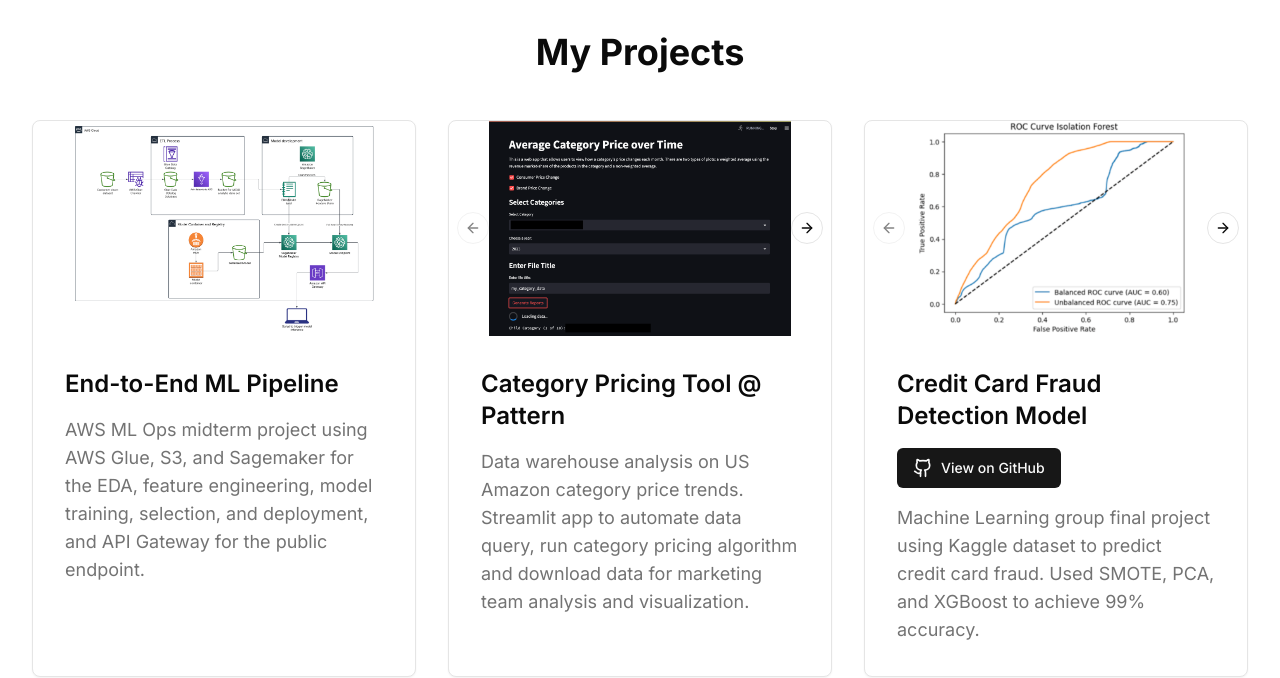
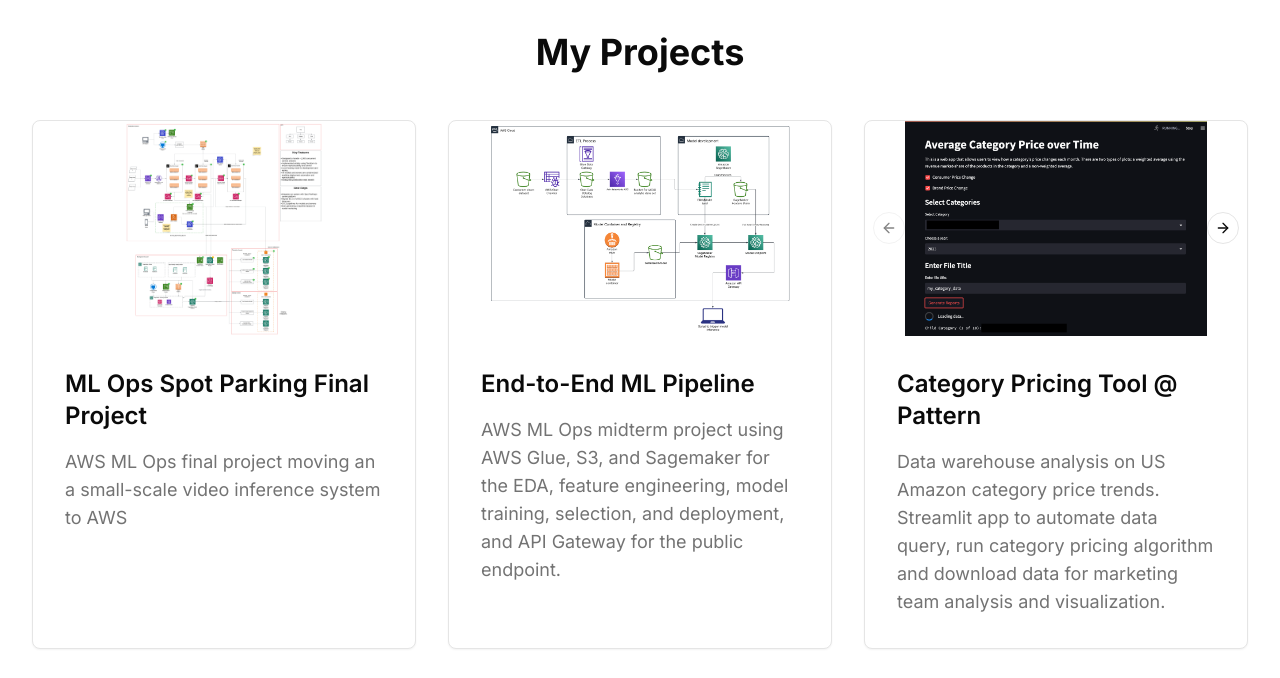
Before and after one commit to brayway05/portfolio, a Next.js app: page / in a window 1280 px wide. Shown: the part 1680-2358 px from the top of the page. Built offline with nearby package versions, Linux system fonts and the light colour scheme; no server answers.

Commit message:
Added ML Ops final project

```diff
--- a/app/page.tsx
+++ b/app/page.tsx
@@ -24,6 +24,7 @@ import mlPipelineArchitecture from '../assets/project_images/e2e_ml_pipeline/arc
 import AST from '../assets/project_images/lang_detect/AST.png';
 import metrics from '../assets/project_images/lang_detect/metrics.png';
 import plots from '../assets/project_images/lang_detect/plots.png';
+import spotParking from '../assets/project_images/spot-parking-architecture.png';
 import React from 'react';
 
 interface Project {
@@ -31,6 +32,7 @@ interface Project {
   description: string;
   github_url?: string;
   images?: StaticImageData[];
+  pdf?: string;
   component?: React.FC;
   customComponent?: React.FC;
 }
@@ -60,6 +62,12 @@ export default function Home() {
   }, []);
 
   const projects: Project[] = [
+    {
+      title: 'ML Ops Spot Parking Final Project',
+      description: 'AWS ML Ops final project moving an a small-scale video inference system to AWS',
+      images: [spotParking],
+      // pdf: '/files/spot-parking-architecture-diagram.pdf',
+    },
     {
       title: 'End-to-End ML Pipeline',
       description:
@@ -169,7 +177,7 @@ export default function Home() {
               key={index}
               className="transform overflow-hidden transition-transform hover:scale-110"
             >
-              {!project.customComponent && (
+              {!project.customComponent && !project.pdf && (
                 <Carousel className="w-full">
                   <CarouselContent>
                     {project.images?.map((image, imageIndex) => (
@@ -202,6 +210,16 @@ export default function Home() {
                     <project.customComponent />
                   </div>
                 )}
+                {project.pdf && (
+                  <Link
+                    href={project.pdf}
+                    target="_blank"
+                    rel="noopener noreferrer"
+                    className="absolute inset-0 flex items-center justify-center bg-black bg-opacity-50 text-lg font-semibold text-white"
+                  >
+                    View PDF
+                  </Link>
+                )}
                 <h3 className="mb-4 text-2xl font-semibold">{project.title}</h3>
                 {project.github_url && (
                   <Button
```
Also changed, not shown: assets/project_images/spot-parking-architecture.png (added), 1 other file (tests, documents, lock files or other folders).
